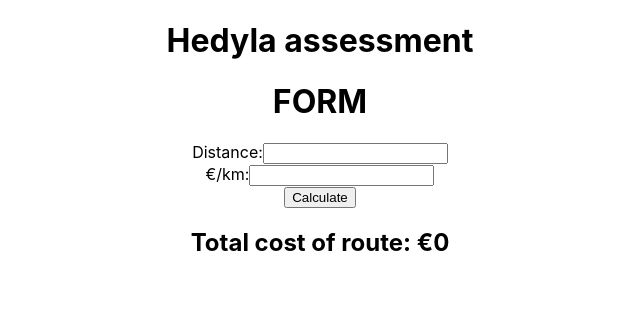
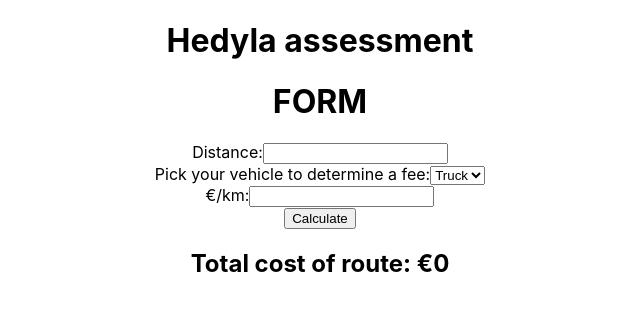
Before and after one commit to BrittanyBlake/frontend-assessment-hedyla, a React (Create React App) app: page / in a window 1280 px wide. Shown: the top 310 px of the page, without its empty margins (320-960 px from the left). Built offline with nearby package versions, Linux system fonts and the light colour scheme.

Commit message:
add predetermined fees

```diff
--- a/src/components/forms.js
+++ b/src/components/forms.js
@@ -4,10 +4,21 @@ const Forms = () => {
   const [distance, setDistance] = useState(1);
   const [cost, setCost] = useState(1);
   const [total, setTotal] = useState(0);
+  // const [fee, setFee] = useState(0);
 
   const handleDistanceChange = e => {
     setDistance(e.target.value);
     console.log('distance:', distance);
+  };
+
+  const handleFee = e => {
+    const vehicle = e.target.value;
+    if (vehicle === 'van') {
+      setCost(0.25);
+    } else if (vehicle === 'truck') {
+      setCost(0.50);
+    }
+    console.log(vehicle, cost);
   };
 
   const handleCostChange = e => {
@@ -17,6 +28,8 @@ const Forms = () => {
 
   const handleClick = () => {
     setTotal(distance * cost);
+    console.log(distance, 'distance');
+    console.log(cost, 'cost');
   };
 
   return (
@@ -26,6 +39,14 @@ const Forms = () => {
         <label htmlFor="distance">
           Distance:
           <input name="distance" type="text" onChange={handleDistanceChange} />
+        </label>
+        <br />
+        <label htmlFor="fee">
+          Pick your vehicle to determine a fee:
+          <select onChange={handleFee}>
+            <option value="truck">Truck</option>
+            <option value="van">Van</option>
+          </select>
         </label>
         <br />
         <label htmlFor="cost">
```
